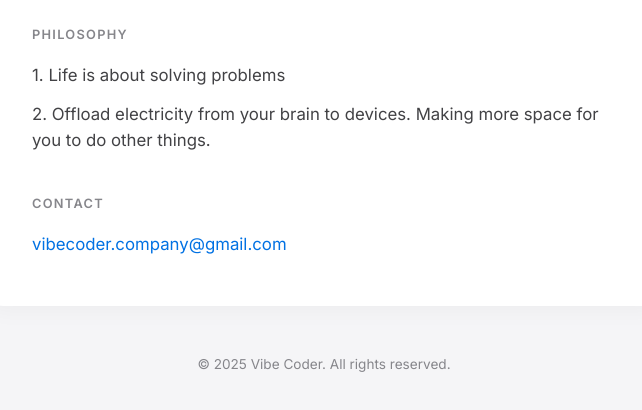
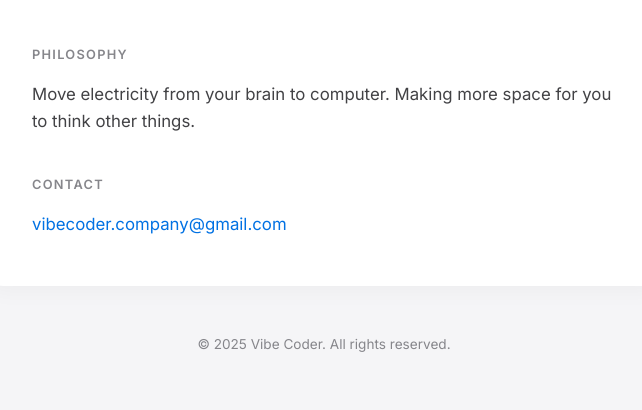
Before and after one commit to HyejinPark-hub/VibeCoder, a plain HTML site: page index.html in a window 1280 px wide. Shown: the part 342-752 px from the top of the page, without its empty margins (316-958 px from the left). Drawn offline with Linux system fonts and the light colour scheme.

Commit message:
refactor: Simplify 'Philosophy' section in index.html by replacing the bullet list with a concise paragraph, enhancing clarity and focus on cognitive offloading.

```diff
--- a/index.html
+++ b/index.html
@@ -152,10 +152,7 @@
 
       <div class="content">
         <span class="section-title">Philosophy</span>
-        <ol style="list-style: none; padding: 0; margin: 0;">
-          <li style="margin-bottom: 0.75rem; font-size: 1.05rem; color: #424245;">1. Life is about solving problems</li>
-          <li style="font-size: 1.05rem; color: #424245;">2. Offload electricity from your brain to devices. Making more space for you to do other things.</li>
-        </ol>
+        <p>Move electricity from your brain to computer. Making more space for you to think other things.</p>
 
         <span class="section-title" style="margin-top: 2.5rem;">Contact</span>
         <p><a href="mailto:vibecoder.company@gmail.com"
```
